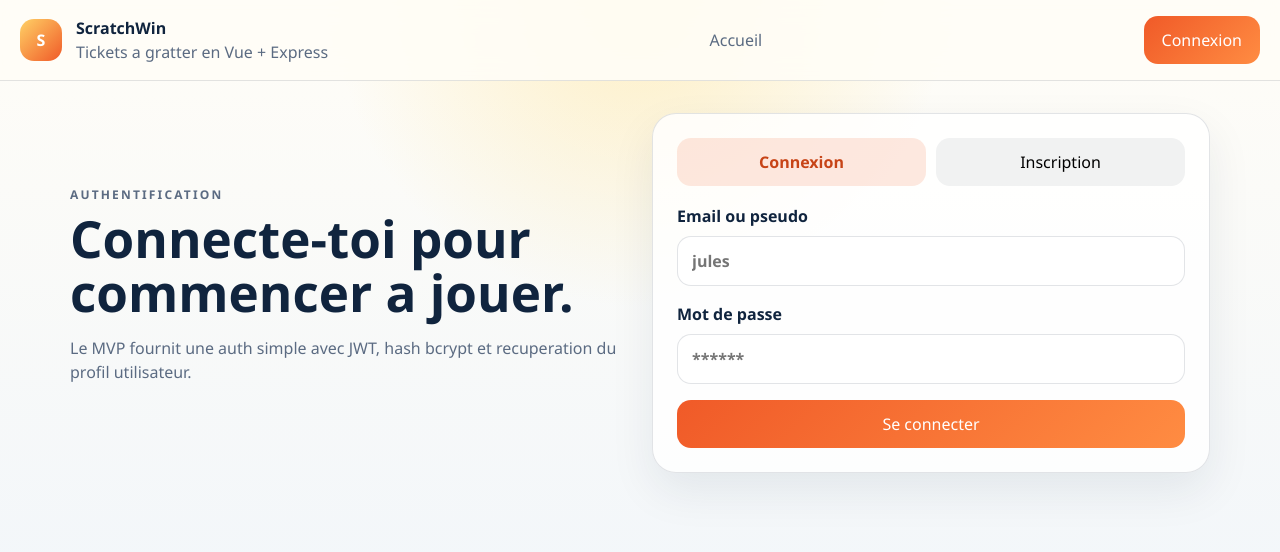
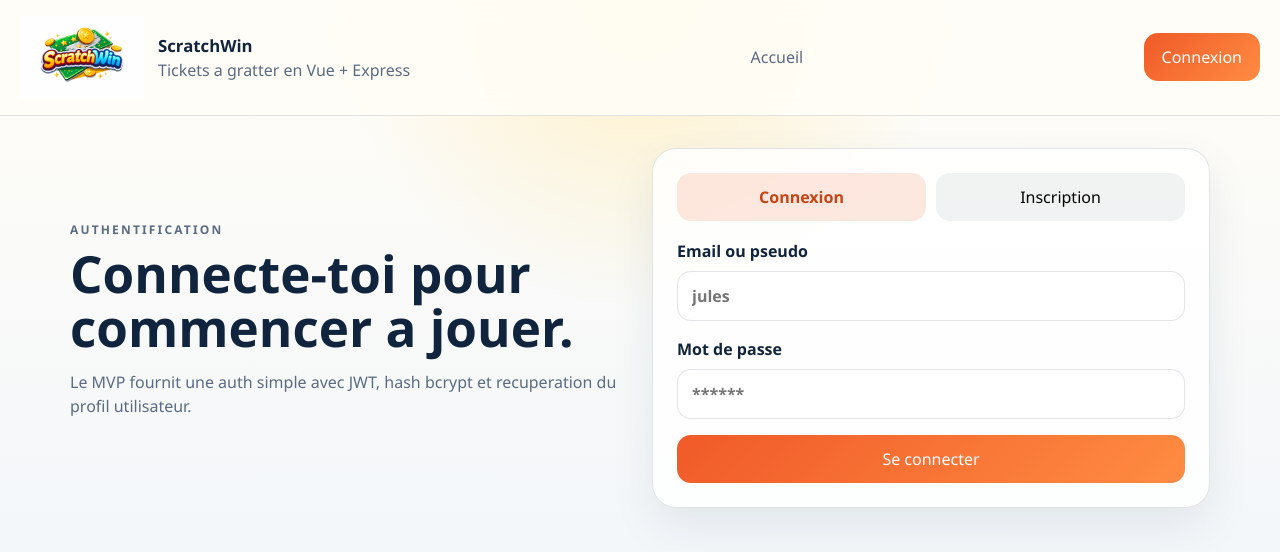
Before and after one commit to BouchardMehdi/ScratchWin, a Vue app in the folder frontend/: page /auth in a window 1280 px wide. Shown: the top 552 px of the page. Built offline with nearby package versions, Linux system fonts and the light colour scheme; no server answers.

Commit message:
ajout logo + favicon

```diff
--- a/frontend/index.html
+++ b/frontend/index.html
@@ -3,6 +3,7 @@
   <head>
     <meta charset="UTF-8" />
     <meta name="viewport" content="width=device-width, initial-scale=1.0" />
+    <link rel="icon" type="image/png" href="/favicon.png" />
     <title>ScratchWin</title>
   </head>
   <body>
--- a/frontend/src/assets/main.css
+++ b/frontend/src/assets/main.css
@@ -94,6 +94,10 @@ select {
   margin: 0;
 }
 
+.brand strong {
+  font-size: 1.05rem;
+}
+
 .brand p,
 .hero-copy p,
 .auth-intro p,
@@ -106,15 +110,11 @@ select {
   color: var(--text-soft);
 }
 
-.brand-mark {
-  width: 42px;
-  height: 42px;
-  display: grid;
-  place-items: center;
-  border-radius: 14px;
-  background: linear-gradient(135deg, #ffd166, #f05a28);
-  color: white;
-  font-weight: 700;
+.brand-logo {
+  width: 124px;
+  height: auto;
+  display: block;
+  object-fit: contain;
 }
 
 .nav-link {
@@ -452,7 +452,7 @@ select {
 
 .stat-highlight {
   min-width: 260px;
-  text-align: right;
+  text-align: left;
   align-self: start;
 }
 
@@ -759,6 +759,14 @@ select {
     display: none;
   }
 
+  .brand {
+    gap: 10px;
+  }
+
+  .brand-logo {
+    width: 92px;
+  }
+
   .feature-grid,
   .ticket-stats {
     grid-template-columns: 1fr;
--- a/frontend/src/components/AppHeader.vue
+++ b/frontend/src/components/AppHeader.vue
@@ -25,7 +25,11 @@ function logout() {
 <template>
   <header class="topbar">
     <RouterLink to="/" class="brand">
-      <span class="brand-mark">S</span>
+      <img
+        src="/branding/scratchwin-logo.png"
+        alt="ScratchWin"
+        class="brand-logo"
+      />
       <div>
         <strong>ScratchWin</strong>
         <p>Tickets a gratter en Vue + Express</p>
```
Also changed, not shown: frontend/public/branding/scratchwin-logo.png (added), frontend/public/favicon.png (added).
